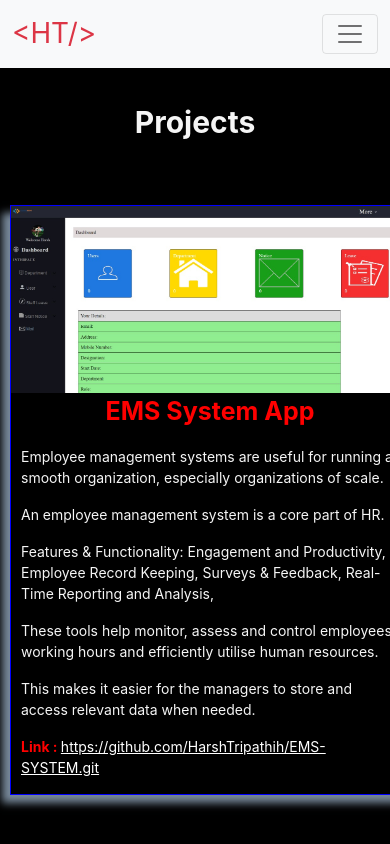
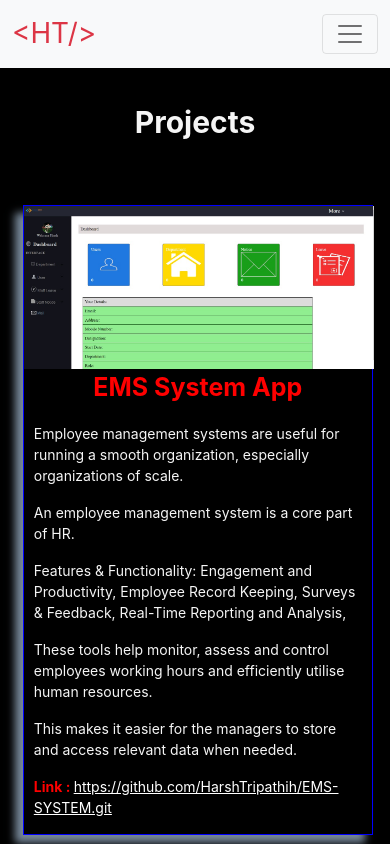
Before and after one commit to HarshTripathih/resume-app, a React (Create React App) app: page /projects in a window 390 px wide. Shown: the top 844 px of the page. Built offline with nearby package versions, Linux system fonts and the light colour scheme; some icons are missing.

Commit message:
responsive done

```diff
--- a/src/components/Experience/Experience.css
+++ b/src/components/Experience/Experience.css
@@ -7,9 +7,17 @@
     font-weight: 700;
     text-align: center;
 }
-.container-fluid{
+.container-experiences{
     display:flex;
     align-items:center;
     justify-content: center;
     flex-wrap:wrap;
 }
+@media (max-width: 500px) {
+    .container-experiences{
+        display:flex;
+        align-items:center;
+        justify-content: center;
+        flex-wrap:wrap;
+    }
+}
--- a/src/components/Experience/Experience.js
+++ b/src/components/Experience/Experience.js
@@ -58,7 +58,7 @@ export default function Experience(){
     return (
         <div className="experience_container">
             <p className="experience_title">Experience</p>
-            <div className="container-fluid">
+            <div className="container-experiences">
                 <ExperienceCard
                     companyName="CodingExpo pvt Ltd"
                     Designation="Front-End Developer"
--- a/src/components/Experience/ExperiencsCard/ExperienceCard.css
+++ b/src/components/Experience/ExperiencsCard/ExperienceCard.css
@@ -37,3 +37,27 @@
     padding-bottom:20px;
 
 }
+
+@media (max-width: 390px) {
+    .ex_card_container {
+        width: 100%;
+        padding: 14px 14px;
+        background-color: #181818;
+        box-shadow: -8px 8px 8px 0px lightslategrey;
+        margin: 0 20px;
+        margin-top: 50px;
+        margin-bottom: 50px;
+        border: 1px solid blue;
+    }
+}
+@media (max-width: 375px) {
+    .ex_card_container {
+        padding: 14px 14px;
+        background-color: #181818;
+        box-shadow: -8px 8px 8px 0px lightslategrey;
+        margin: 0 20px;
+        margin-top: 50px;
+        margin-bottom: 50px;
+        border: 1px solid blue;
+    }
+}
--- a/src/components/Homepage/Homepage.css
+++ b/src/components/Homepage/Homepage.css
@@ -10,7 +10,7 @@
 .homepage_left{
     flex:0.4;
     padding-right: 30px;
-    margin-top: 100px;
+    margin-top: 120px;
     margin-bottom: 50px;
     margin-right:80px;
 
--- a/src/components/Projects/ProjectBox/ProjectBox.css
+++ b/src/components/Projects/ProjectBox/ProjectBox.css
@@ -33,3 +33,50 @@
 .project_box_link > a{
     color:white;
 }
+@media (max-width: 375px) {
+    .project_box_image_container > a > img {
+        width: 300px;
+        cursor: pointer;
+    }
+    .project_box_container{
+        width:300px;
+        margin-left: 30px;
+        margin-top: 10px;
+        margin-bottom: 100px;
+        border: 1px solid blue;
+        box-shadow:-8px 8px 8px 0px lightslategray;
+
+    }
+    .project_box_sentences_container > p, .project_box_link {
+        font-size: 12px;
+    }
+}
+@media (max-width: 390px) {
+    .project_box_image_container > a > img {
+        width: 310px;
+        cursor: pointer;
+    }
+    .project_box_container{
+        width:310px;
+        margin-left: 30px;
+        margin-top: 10px;
+        margin-bottom: 100px;
+        border: 1px solid blue;
+        box-shadow:-8px 8px 8px 0px lightslategray;
+
+    }
+}
+@media (max-width: 414px) {
+    .project_box_image_container > a > img {
+        width: 350px;
+        cursor: pointer;
+    }
+    .project_box_container {
+        width: 350px;
+        margin-left: 30px;
+        margin-top: 10px;
+        margin-bottom: 100px;
+        border: 1px solid blue;
+        box-shadow: -8px 8px 8px 0px lightslategrey;
+    }
+}
--- a/src/components/Projects/Projects.css
+++ b/src/components/Projects/Projects.css
@@ -5,12 +5,22 @@
     margin-top: 100px;
     margin-bottom: 50px;
 }
-.container-fluid{
+.container-projects{
 
     display: flex;
     justify-content: center;
     align-items: center;
     flex-wrap: wrap;
 
+}
+@media (max-width: 414px) {
+    .container-projects{
 
+        display: flex;
+        justify-content: center;
+        align-items: center;
+        flex-wrap: wrap;
+        width:350px;
+
+    }
 }
--- a/src/components/Projects/Projects.js
+++ b/src/components/Projects/Projects.js
@@ -110,7 +110,7 @@ export default function Projects(){
     return (
         <div id="Projects">
             <p className="project_title">Projects</p>
-            <div className="container-fluid">
+            <div className="container-projects">
                 {projectData.map((value, index)=>(
                     <ProjectBox
                         title={value.title}
```
